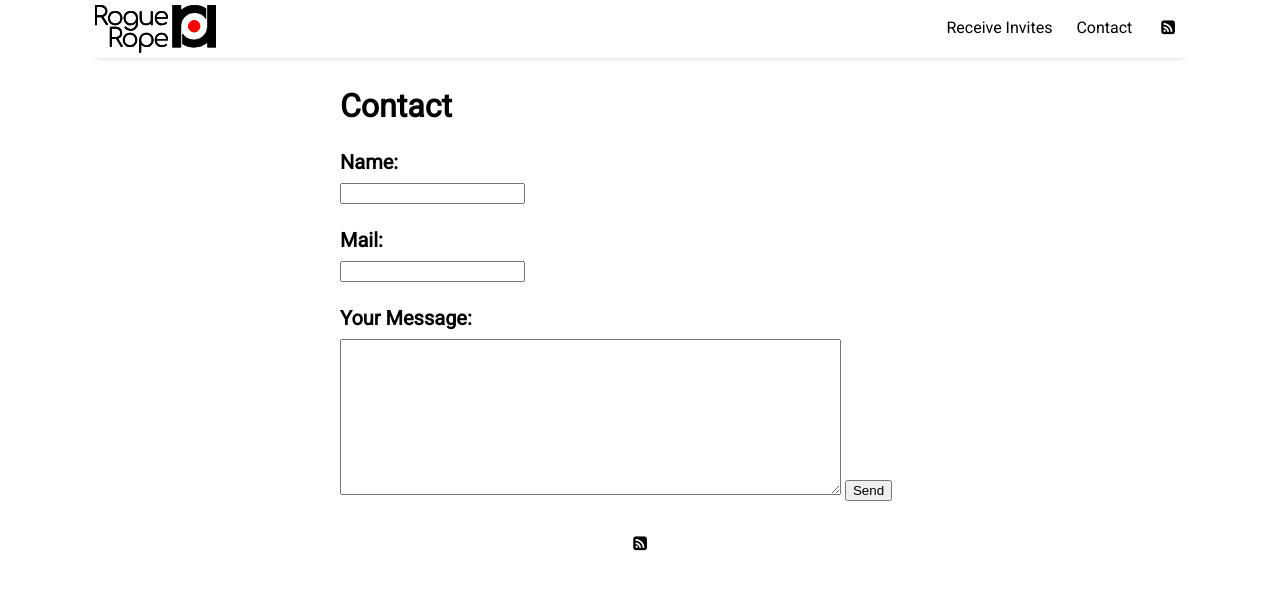
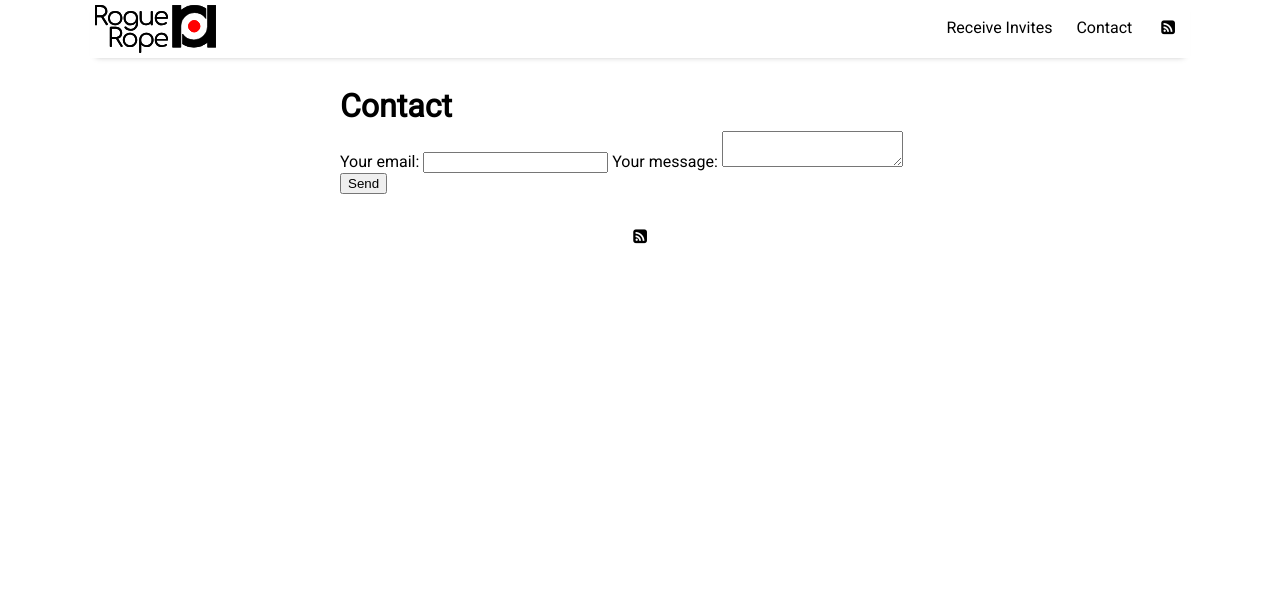
Before and after one commit to RogueRope/RogueRope, a Jekyll site: the page built from pages/contact.md, in a window 1280 px wide. Shown: the top 590 px of the page. Built offline with Jekyll 4.4.1, drawn with Linux system fonts in a browser that asks for light colours; nearby versions of some CDN libraries; comment, search, counter and statistics services are not loaded.

Commit message:
formspree update

```diff
--- a/pages/contact.md
+++ b/pages/contact.md
@@ -3,19 +3,22 @@
 title: Contact
 ---
 
-<form action="https://formspree.io/fraiponts@gmail.com"
-      method="POST">
-	<h3>Name:</h3>
-    <input type="text" name="name">
-	<h3>Mail:</h3>
-    <input type="email" name="_replyto">
+<!-- modify this form HTML and place wherever you want your form -->
 
-	<h3>Your Message:</h3>
-    <textarea name="h" cols="60" rows="10"></textarea>
-    <input type="submit" value="Send"  class="contactformbutton"/>
-	<input type="hidden" name="_next" value="contact/thanks.html"/>
-	<input type="text" name="_gotcha" style="display:none" />
+<form
+  action="https://formspree.io/xbjavlwj"
+  method="POST"
+>
+  <label>
+    Your email:
+    <input type="text" name="_replyto">
+  </label>
+  <label>
+    Your message:
+    <textarea name="message"></textarea>
+  </label>
 
-    <br />
-	<input type="hidden" name="_subject" value="Contactform Rogue Rope" />
+  <!-- your other form fields go here -->
+
+  <button type="submit">Send</button>
 </form>
```
